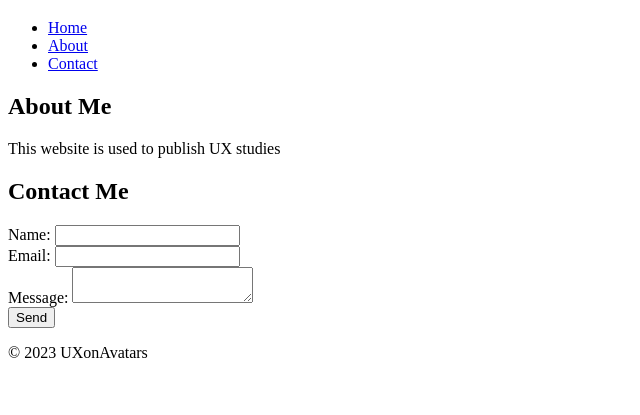
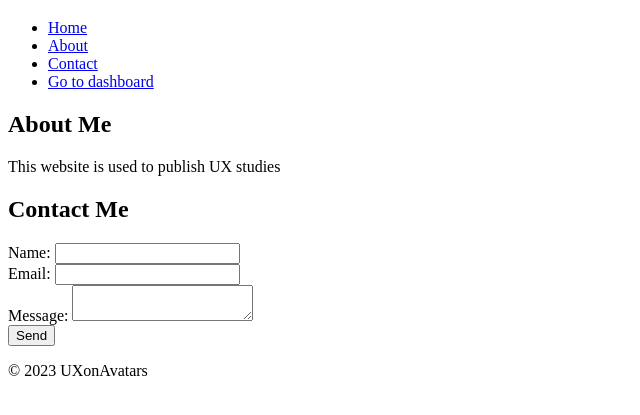
Before and after one commit to jolinefrisk/webpage.github.io, a plain HTML site: page index.html in a window 1280 px wide. Shown: the part 61-476 px from the top of the page, without its empty margins (0-640 px from the left). Drawn offline with Linux system fonts and the light colour scheme.

Commit message:
Update index.html

```diff
--- a/index.html
+++ b/index.html
@@ -1,4 +1,6 @@
 <!DOCTYPE html>
+
+
 <html>
   <head>
     <title>My Website</title>
@@ -13,6 +15,8 @@
           <li><a href="#">Home</a></li>
           <li><a href="#">About</a></li>
           <li><a href="#">Contact</a></li>
+          <li><a href="https://example.com/dashboard">Go to dashboard</a></li>
+
         </ul>
       </nav>
     </header>
```
